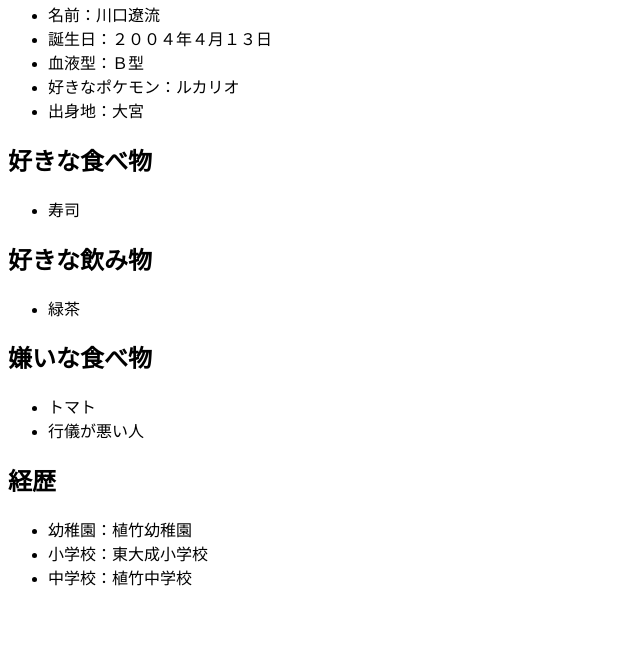
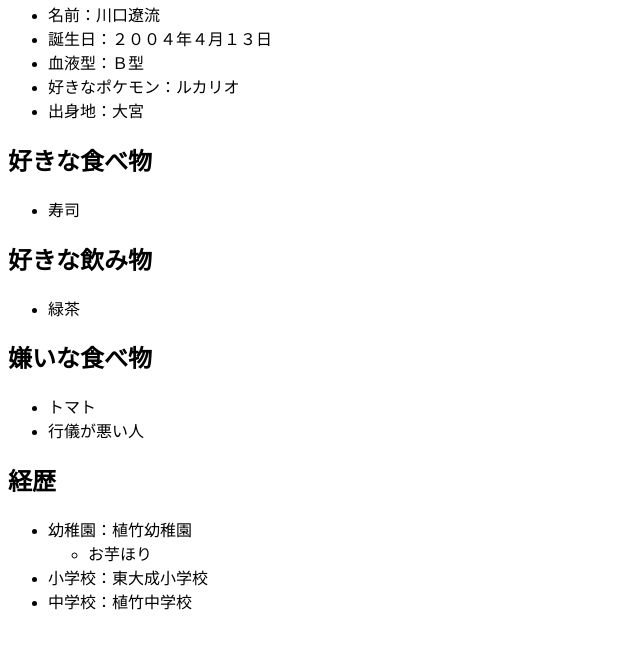
Before and after one commit to kawaguchiharu/sample, a plain HTML site: page index.html in a window 1280 px wide. Shown: the part 87-736 px from the top of the page, without its empty margins (0-640 px from the left). Drawn offline with Linux system fonts and the light colour scheme.

Commit message:
経歴に詳細を追記

```diff
--- a/index.html
+++ b/index.html
@@ -40,6 +40,9 @@
       <h2>経歴</h2>
       <ul>
         <li>幼稚園：植竹幼稚園</li>
+        <ul>
+          <li>お芋ほり</li>
+        </ul>
         <li>小学校：東大成小学校</li>
         <li>中学校：植竹中学校</li>
       </ul>
```
